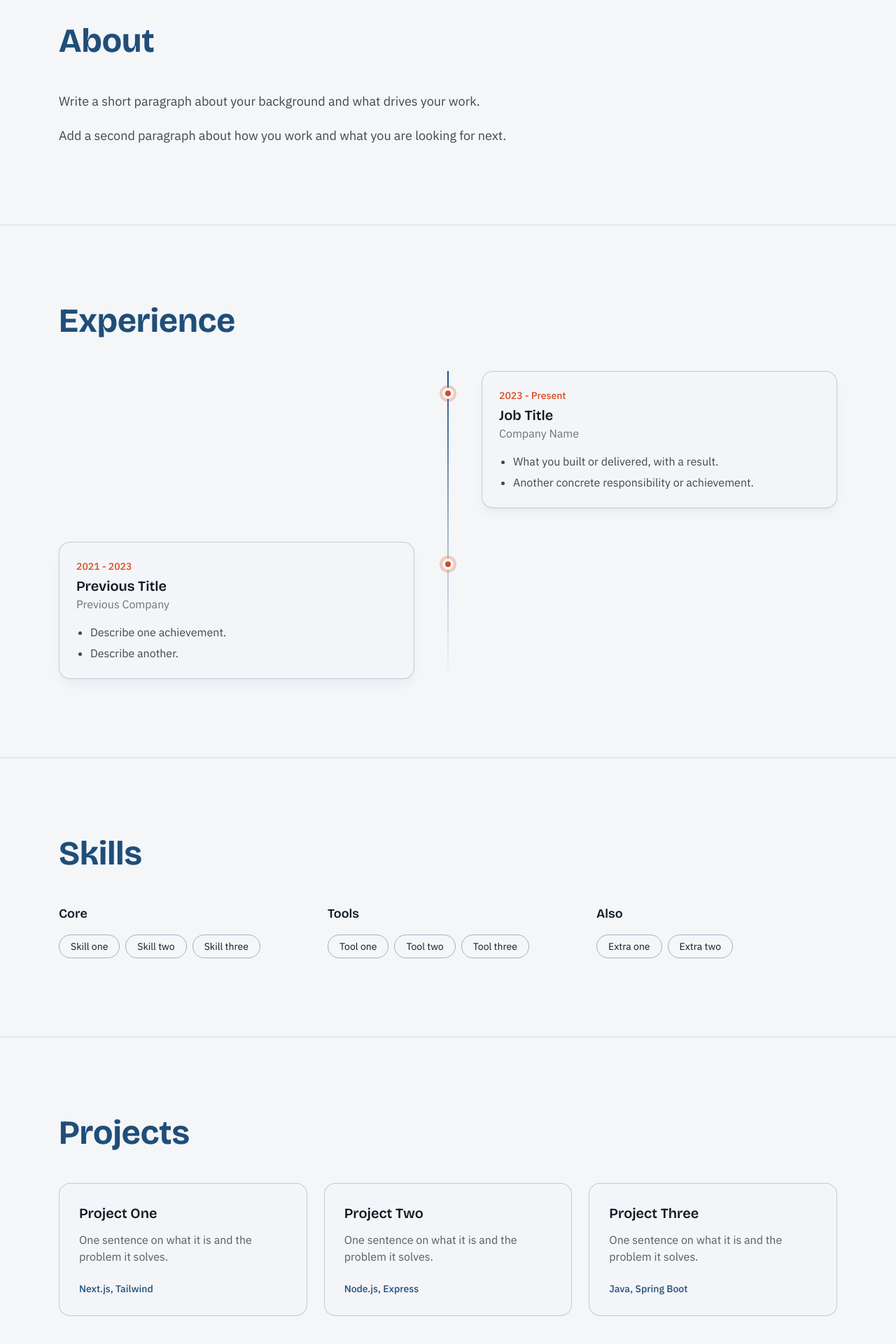
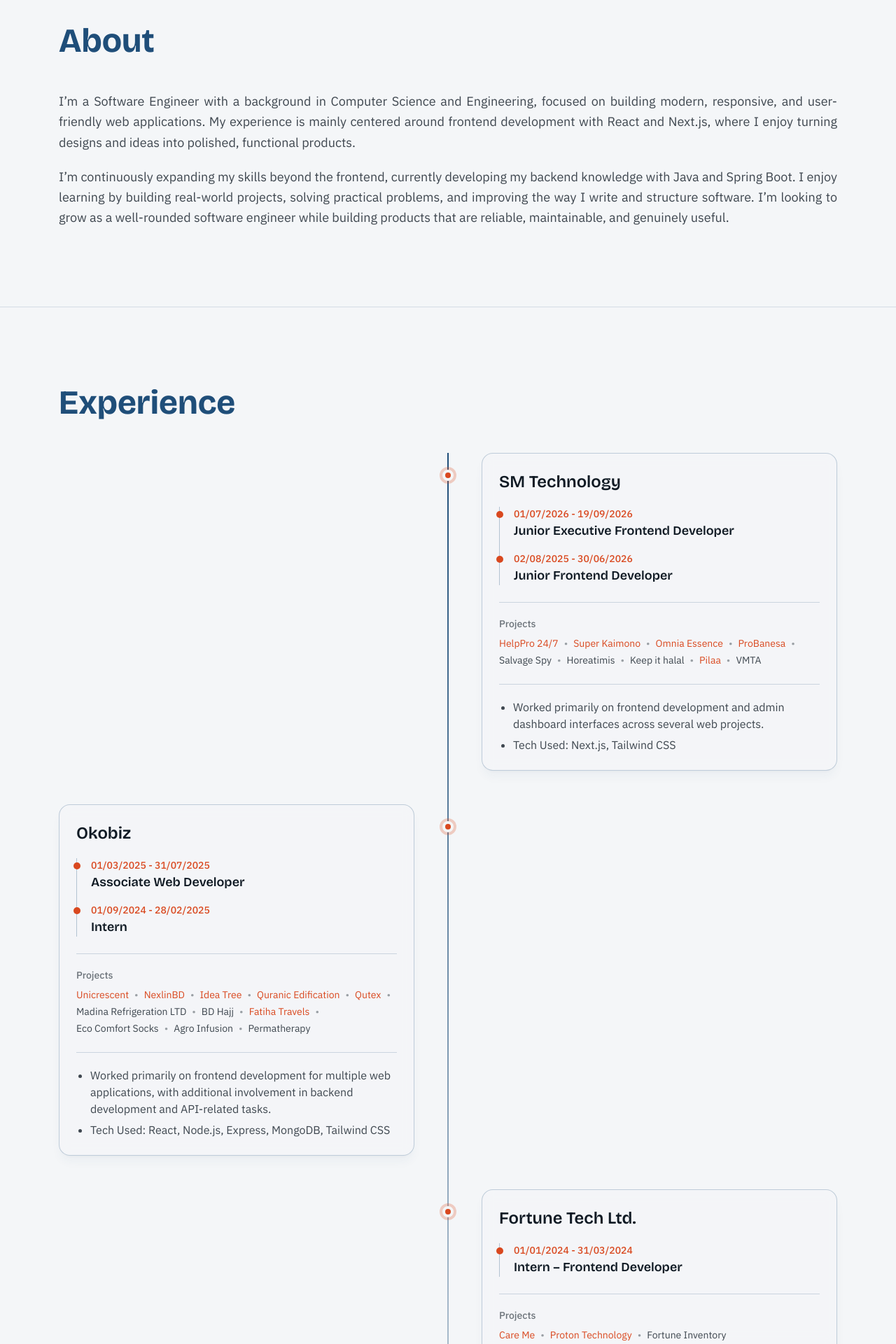
Before and after one commit to farhan-jabil/my-portfolio, a Next.js app: page / in a window 1280 px wide. Shown: the part 880-2800 px from the top of the page at 70% size. Built offline with nearby package versions, Linux system fonts and the light colour scheme.

Commit message:
working on information

```diff
--- a/components/Hero.tsx
+++ b/components/Hero.tsx
@@ -40,7 +40,7 @@ export default function Hero() {
             </span>
           </h1>
           <p
-            className="hero-in mt-6 max-w-xl text-lg leading-relaxed text-ink/70"
+            className="hero-in mt-6 max-w-xl text-lg leading-relaxed text-justify text-ink/70"
             style={d(650)}
           >
             {profile.tagline}
--- a/components/Reveal.tsx
+++ b/components/Reveal.tsx
@@ -1,29 +1,50 @@
 "use client";
 import { useEffect, useRef } from "react";
 import type { CSSProperties, ReactNode } from "react";
-import type { RevealDirection } from "../types";
+import type { RevealDirection } from "@/types";
 
 interface RevealProps {
   dir?: RevealDirection;
   delay?: number;
+  repeat?: boolean; // true = play every time it enters the screen
   className?: string;
   children: ReactNode;
 }
 
-export default function Reveal({ dir = "up", delay = 0, className = "", children }: RevealProps) {
+export default function Reveal({
+  dir = "up",
+  delay = 0,
+  repeat = false,
+  className = "",
+  children,
+}: RevealProps) {
   const ref = useRef<HTMLDivElement>(null);
+
   useEffect(() => {
     const el = ref.current;
     if (!el) return;
     const io = new IntersectionObserver(
-      ([e]) => { if (e.isIntersecting) { el.classList.add("in"); io.disconnect(); } },
-      { threshold: 0.15 }
+      ([e]) => {
+        if (e.intersectionRatio >= 0.15) {
+          el.classList.add("in");
+          if (!repeat) io.disconnect();
+        } else if (repeat && !e.isIntersecting) {
+          // fully out of view: reset so it can animate again next time
+          el.classList.remove("in");
+        }
+      },
+      { threshold: [0, 0.15] }
     );
     io.observe(el);
     return () => io.disconnect();
-  }, []);
+  }, [repeat]);
+
   return (
-    <div ref={ref} style={{ "--d": `${delay}ms` } as CSSProperties} className={`rv rv-${dir} ${className}`}>
+    <div
+      ref={ref}
+      style={{ "--d": `${delay}ms` } as CSSProperties}
+      className={`rv rv-${dir} ${className}`}
+    >
       {children}
     </div>
   );
--- a/components/Sections.tsx
+++ b/components/Sections.tsx
@@ -1,4 +1,10 @@
-import { about, experience, skills, projects, profile } from "../data/portfolio";
+import {
+  about,
+  experience,
+  skills,
+  projects,
+  profile,
+} from "../data/portfolio";
 import type { ReactNode } from "react";
 import Reveal from "./Reveal";
 
@@ -12,7 +18,11 @@ function Section({ id, title, children }: SectionProps) {
   return (
     <section id={id} className="scroll-mt-16 border-t border-blueprint/15">
       <div className="mx-auto max-w-6xl px-5 py-20 md:py-28">
-        <Reveal><h2 className="mb-12 font-display text-4xl font-bold text-blueprint md:text-5xl">{title}</h2></Reveal>
+        <Reveal>
+          <h2 className="mb-12 font-display text-4xl font-bold text-blueprint md:text-5xl">
+            {title}
+          </h2>
+        </Reveal>
         {children}
       </div>
     </section>
@@ -22,8 +32,12 @@ function Section({ id, title, children }: SectionProps) {
 export function About() {
   return (
     <Section id="about" title="About">
-      <div className="max-w-2xl space-y-5 text-lg leading-relaxed text-ink/80">
-        {about.map((p, i) => <Reveal key={i} delay={i * 150}><p>{p}</p></Reveal>)}
+      <div className="space-y-5 text-lg text-justify leading-relaxed text-ink/80">
+        {about.map((p, i) => (
+          <Reveal key={i} delay={i * 150}>
+            <p>{p}</p>
+          </Reveal>
+        ))}
       </div>
     </Section>
   );
@@ -34,19 +48,76 @@ export function Experience() {
     <Section id="experience" title="Experience">
       <div className="relative">
         <div className="absolute bottom-0 left-4 top-0 w-0.5 -translate-x-1/2 bg-gradient-to-b from-blueprint via-blueprint/40 to-transparent md:left-1/2" />
+
         <ol className="space-y-12">
           {experience.map((e, i) => {
-            const right = i % 2 === 0; // 1st right, 2nd left, 3rd right...
+            const right = i % 2 === 0;
+
             return (
-              <li key={e.role + e.company} className="relative pl-12 md:pl-0">
+              <li key={e.company} className="relative pl-12 md:pl-0">
                 <span className="absolute left-4 top-6 z-10 h-4 w-4 -translate-x-1/2 rounded-full border-4 border-paper bg-signal shadow-[0_0_0_4px_color-mix(in_srgb,var(--signal)_25%,transparent)] md:left-1/2" />
-                <Reveal dir={right ? "right" : "left"} className={`md:w-[calc(50%-3rem)] ${right ? "md:ml-auto" : "md:mr-auto"}`}>
+
+                <Reveal
+                  repeat
+                  dir={right ? "right" : "left"}
+                  className={`md:w-[calc(50%-3rem)] ${
+                    right ? "md:ml-auto" : "md:mr-auto"
+                  }`}
+                >
                   <div className="rounded-2xl border border-blueprint/25 bg-paper/70 p-6 shadow-lg shadow-blueprint/5 backdrop-blur transition duration-300 hover:-translate-y-1 hover:border-signal/60">
-                    <p className="text-sm font-medium text-signal">{e.period}</p>
-                    <h3 className="mt-1 font-display text-xl font-semibold">{e.role}</h3>
-                    <p className="text-ink/60">{e.company}</p>
-                    <ul className="mt-4 list-disc space-y-1.5 pl-5 text-ink/80">
-                      {e.points.map((p) => <li key={p}>{p}</li>)}
+                    <h3 className="font-display text-2xl font-semibold">
+                      {e.company}
+                    </h3>
+
+                    <ol className="mt-5 space-y-4 border-l border-blueprint/30 pl-5">
+                      {e.roles.map((r) => (
+                        <li key={r.title + r.period} className="relative">
+                          <span className="absolute -left-[25px] top-1.5 h-2.5 w-2.5 rounded-full bg-signal" />
+
+                          <p className="text-sm font-medium text-signal">
+                            {r.period}
+                          </p>
+
+                          <h4 className="font-display text-lg font-semibold">
+                            {r.title}
+                          </h4>
+                        </li>
+                      ))}
+                    </ol>
+
+                    <div className="mt-6 border-t border-blueprint/20 pt-5">
+                      <p className="mb-2 text-sm font-medium text-ink/60">
+                        Projects
+                      </p>
+
+                      <div className="flex flex-wrap gap-x-2 gap-y-1 text-sm text-ink/80">
+                        {e.projects.map((project, index) => (
+                          <span key={project.name}>
+                            {project.url ? (
+                              <a
+                                href={project.url}
+                                target="_blank"
+                                rel="noopener noreferrer"
+                                className="text-signal transition hover:underline"
+                              >
+                                {project.name}
+                              </a>
+                            ) : (
+                              <span>{project.name}</span>
+                            )}
+
+                            {index < e.projects.length - 1 && (
+                              <span className="ml-2 text-ink/40">•</span>
+                            )}
+                          </span>
+                        ))}
+                      </div>
+                    </div>
+
+                    <ul className="mt-6 list-disc space-y-1.5 border-t border-blueprint/20 pl-5 pt-5 text-ink/80">
+                      {e.points.map((p) => (
+                        <li key={p}>{p}</li>
+                      ))}
                     </ul>
                   </div>
                 </Reveal>
@@ -65,9 +136,18 @@ export function Skills() {
       <div className="grid gap-10 sm:grid-cols-2 lg:grid-cols-3">
         {skills.map((s, g) => (
           <Reveal key={s.group} delay={g * 120}>
-            <h3 className="mb-4 font-display text-lg font-semibold">{s.group}</h3>
+            <h3 className="mb-4 font-display text-lg font-semibold">
+              {s.group}
+            </h3>
             <ul className="flex flex-wrap gap-2">
-              {s.items.map((i) => <li key={i} className="rounded-full border border-blueprint/40 px-4 py-1.5 text-sm transition hover:-translate-y-0.5 hover:border-signal hover:text-signal">{i}</li>)}
+              {s.items.map((i) => (
+                <li
+                  key={i}
+                  className="rounded-full border border-blueprint/40 px-4 py-1.5 text-sm transition hover:-translate-y-0.5 hover:border-signal hover:text-signal"
+                >
+                  {i}
+                </li>
+              ))}
             </ul>
           </Reveal>
         ))}
@@ -82,10 +162,19 @@ export function Projects() {
       <div className="grid gap-6 md:grid-cols-2 lg:grid-cols-3">
         {projects.map((p, i) => (
           <Reveal key={p.title} delay={i * 130}>
-            <a href={p.link} className="group flex h-full flex-col rounded-2xl border border-blueprint/25 bg-paper/70 p-7 transition duration-300 hover:-translate-y-2 hover:border-signal/60 hover:shadow-2xl hover:shadow-signal/10">
-              <h3 className="font-display text-xl font-semibold transition-colors group-hover:text-signal">{p.title}</h3>
+            <a
+              href={p.link}
+              target="_blank"
+              rel="noreferrer"
+              className="group flex h-full flex-col rounded-2xl border border-blueprint/25 bg-paper/70 p-7 transition duration-300 hover:-translate-y-2 hover:border-signal/60 hover:shadow-2xl hover:shadow-signal/10"
+            >
+              <h3 className="font-display text-xl font-semibold transition-colors group-hover:text-signal">
+                {p.title}
+              </h3>
               <p className="mt-3 flex-1 text-ink/70">{p.desc}</p>
-              <p className="mt-6 text-sm font-medium text-blueprint">{p.tags.join(", ")}</p>
+              <p className="mt-6 text-sm font-medium text-blueprint">
+                {p.tags.join(", ")}
+              </p>
             </a>
           </Reveal>
         ))}
@@ -98,11 +187,27 @@ export function Contact() {
   return (
     <Section id="contact" title="Contact">
       <Reveal>
-        <p className="max-w-xl text-lg text-ink/80">Have a project or a role in mind? Send me an email and I will reply soon.</p>
+        <p className="max-w-xl text-lg text-ink/80">
+          Have a project or a role in mind? Send me an email and I will reply
+          soon.
+        </p>
         <div className="mt-8 flex flex-wrap gap-4">
-          <a href={`mailto:${profile.email}`} className="rounded-full bg-signal px-7 py-3.5 font-medium text-white shadow-lg shadow-signal/30 transition hover:-translate-y-1">{profile.email}</a>
+          <a
+            href={`mailto:${profile.email}`}
+            className="rounded-full bg-signal px-7 py-3.5 font-medium text-white shadow-lg shadow-signal/30 transition hover:-translate-y-1"
+          >
+            {profile.email}
+          </a>
           {profile.socials.map((s) => (
-            <a key={s.label} href={s.href} target="_blank" rel="noreferrer" className="rounded-full border border-ink/40 px-7 py-3.5 font-medium transition hover:-translate-y-1 hover:bg-ink hover:text-paper">{s.label}</a>
+            <a
+              key={s.label}
+              href={s.href}
+              target="_blank"
+              rel="noreferrer"
+              className="rounded-full border border-ink/40 px-7 py-3.5 font-medium transition hover:-translate-y-1 hover:bg-ink hover:text-paper"
+            >
+              {s.label}
+            </a>
           ))}
         </div>
       </Reveal>
--- a/data/portfolio.ts
+++ b/data/portfolio.ts
@@ -1,16 +1,23 @@
 // Edit everything about your portfolio here.
-import type { ExperienceItem, NavItem, Profile, Project, SkillGroup } from "../types";
-import myImage from "@/public/my_photo.jpeg"
+import type {
+  ExperienceItem,
+  NavItem,
+  Profile,
+  Project,
+  SkillGroup,
+} from "../types";
+import myImage from "@/public/my_photo.jpeg";
 
 export const profile: Profile = {
   name: "Farhan",
   role: "Your Role Here",
-  tagline: "One or two sentences about what you do and who you help.",
+  tagline:
+    "I’m a Software Engineer who loves turning ideas into functional, meaningful software. I’m constantly learning, building, and improving to create better digital experiences.",
   location: "Dhaka, Bangladesh",
   email: "you@example.com",
   status: "Open to work",
   image: myImage,
-  chips: ["Skill one", "Skill two", "Skill three"],
+  chips: ["Frontend Development", "React & Next.js", "UI/UX Implementation"],
   cv: "/Farhan-CV.pdf", // put your file in /public with this name
   socials: [
     { label: "GitHub", href: "https://github.com/" },
@@ -27,23 +34,211 @@ export const nav: NavItem[] = [
 ];
 
 export const about: string[] = [
-  "Write a short paragraph about your background and what drives your work.",
-  "Add a second paragraph about how you work and what you are looking for next.",
+  "I’m a Software Engineer with a background in Computer Science and Engineering, focused on building modern, responsive, and user-friendly web applications. My experience is mainly centered around frontend development with React and Next.js, where I enjoy turning designs and ideas into polished, functional products.",
+
+  "I’m continuously expanding my skills beyond the frontend, currently developing my backend knowledge with Java and Spring Boot. I enjoy learning by building real-world projects, solving practical problems, and improving the way I write and structure software. I’m looking to grow as a well-rounded software engineer while building products that are reliable, maintainable, and genuinely useful.",
 ];
 
 export const experience: ExperienceItem[] = [
-  { role: "Job Title", company: "Company Name", period: "2023 - Present", points: ["What you built or delivered, with a result.", "Another concrete responsibility or achievement."] },
-  { role: "Previous Title", company: "Previous Company", period: "2021 - 2023", points: ["Describe one achievement.", "Describe another."] },
+  {
+    company: "SM Technology",
+    roles: [
+      {
+        title: "Junior Executive Frontend Developer",
+        period: "01/07/2026 - 19/09/2026",
+      },
+      {
+        title: "Junior Frontend Developer",
+        period: "02/08/2025 - 30/06/2026",
+      },
+    ],
+    projects: [
+      { name: "HelpPro 24/7", url: "https://helppro247.com" },
+      { name: "Super Kaimono", url: "https://superkaimono.com" },
+      { name: "Omnia Essence", url: "https://omniaessence.net" },
+      { name: "ProBanesa", url: "https://web.probanesa.com" },
+      { name: "Salvage Spy" },
+      { name: "Horeatimis" },
+      { name: "Keep it halal" },
+      { name: "Pilaa", url: "https://pilaa-landing-page.vercel.app" },
+      { name: "VMTA" },
+    ],
+    points: [
+      "Worked primarily on frontend development and admin dashboard interfaces across several web projects.",
+      "Tech Used: Next.js, Tailwind CSS",
+    ],
+  },
+
+  {
+    company: "Okobiz",
+    roles: [
+      {
+        title: "Associate Web Developer",
+        period: "01/03/2025 - 31/07/2025",
+      },
+      {
+        title: "Intern",
+        period: "01/09/2024 - 28/02/2025",
+      },
+    ],
+    projects: [
+      { name: "Unicrescent", url: "https://www.unicrescent.com/" },
+      { name: "NexlinBD", url: "https://nexlinbd.com" },
+      { name: "Idea Tree", url: "https://ideatreebd.com" },
+      { name: "Quranic Edification", url: "https://quranicednet.com" },
+      { name: "Qutex", url: "https://qutexbd.com" },
+      { name: "Madina Refrigeration LTD" },
+      { name: "BD Hajj" },
+      { name: "Fatiha Travels", url: "https://fatihatravels.com" },
+      { name: "Eco Comfort Socks" },
+      { name: "Agro Infusion" },
+      { name: "Permatherapy" },
+    ],
+    points: [
+      "Worked primarily on frontend development for multiple web applications, with additional involvement in backend development and API-related tasks.",
+      "Tech Used: React, Node.js, Express, MongoDB, Tailwind CSS",
+    ],
+  },
+
+  {
+    company: "Fortune Tech Ltd.",
+    roles: [
+      {
+        title: "Intern – Frontend Developer",
+        period: "01/01/2024 - 31/03/2024",
+      },
+    ],
+    projects: [
+      { name: "Care Me", url: "https://caremebd.com" },
+      { name: "Proton Technology", url: "https://protontechbd.com" },
+      { name: "Fortune Inventory" },
+    ],
+    points: [
+      "Worked on frontend development for e-commerce and inventory management projects.",
+      "Tech Used: Angular, Tailwind CSS",
+    ],
+  },
+
+  {
+    company: "Solutya Private Limited",
+    roles: [
+      {
+        title: "Intern – Web Developer",
+        period: "01/09/2022 - 28/02/2023",
+      },
+    ],
+    projects: [
+      { name: "WappSolutya", url: "https://wapp.solutya.com/" },
+      {
+        name: "SolPlant",
+        url: "https://themeforest.net/item/solplant-flower-shop-ecommerce-htmlcss-template/43883469?s_rank=3",
+      },
+      { name: "SaaS", url: "https://sass-two.vercel.app" },
+      { name: "Doctor Guide", url: "https://doctor-guide.vercel.app" },
+      { name: "Blood Donors", url: "https://blood-bank-gamma.vercel.app" },
+      { name: "Koppee", url: "https://koppee.vercel.app" },
+      { name: "Gym Baran", url: "https://gym-baran-xi.vercel.app" },
+      { name: "Cake Zone", url: "https://farhan-jabil.github.io/cake-zone" },
+      { name: "EduBlink", url: "https://edublink-flax.vercel.app" },
+    ],
+    points: [
+      "Converted UI/UX designs into responsive web interfaces and worked on both React-based and HTML/CSS-based frontend projects.",
+      "Tech Used: HTML, CSS, Sass, Bootstrap, Tailwind CSS, JavaScript, and React.js",
+    ],
+  },
+
+  {
+    company: "Software Bazar Bangladesh",
+    roles: [
+      {
+        title: "Intern – Frontend Developer",
+        period: "01/01/2022 - 31/03/2022",
+      },
+    ],
+    projects: [{ name: "Hotel 365" }],
+    points: [
+      "Worked on the frontend of an ongoing Laravel-based project, implementing and refining user interfaces.",
+      "Tech Used: HTML, CSS, Bootstrap",
+    ],
+  },
 ];
 
 export const skills: SkillGroup[] = [
-  { group: "Core", items: ["Skill one", "Skill two", "Skill three"] },
-  { group: "Tools", items: ["Tool one", "Tool two", "Tool three"] },
-  { group: "Also", items: ["Extra one", "Extra two"] },
+  {
+    group: "Frontend",
+    items: [
+      "React.js",
+      "Next.js",
+      "JavaScript",
+      "HTML5",
+      "CSS3",
+      "Tailwind CSS",
+      "Bootstrap",
+      "Redux",
+      "Redux Toolkit",
+      "RTK Query",
+      "Responsive Design",
+      "Figma to React",
+    ],
+  },
+  {
+    group: "Backend",
+    items: [
+      "Node.js",
+      "Express.js",
+      "REST APIs",
+      "MongoDB",
+      "Java",
+      "Spring Boot",
+      "PostgreSQL",
+    ],
+  },
+  {
+    group: "Tools",
+    items: [
+      "Git",
+      "GitHub",
+      "VS Code",
+      "Figma",
+      "Vercel",
+      "Render",
+      "Termius",
+      "Postman",
+    ],
+  },
+  {
+    group: "Development",
+    items: [
+      "API Integration",
+      "Authentication",
+      "State Management",
+      "CRUD Applications",
+      "Dashboard Development",
+      "POS Systems",
+      "HRM Systems",
+      "UI Implementation",
+      "Web Application Development",
+    ],
+  },
 ];
 
 export const projects: Project[] = [
-  { title: "Project One", desc: "One sentence on what it is and the problem it solves.", tags: ["Next.js", "Tailwind"], link: "#" },
-  { title: "Project Two", desc: "One sentence on what it is and the problem it solves.", tags: ["Node.js", "Express"], link: "#" },
-  { title: "Project Three", desc: "One sentence on what it is and the problem it solves.", tags: ["Java", "Spring Boot"], link: "#" },
+  {
+    title: "Work Stream",
+    desc: "Work Stream is a full-stack employee management platform designed to streamline leave requests, approvals, employee records, and administrative workflow.",
+    tags: ["Next.js", "Tailwind", "Node.js", "Express", "MongoDB"],
+    link: "https://work-stream-fj.vercel.app/",
+  },
+  {
+    title: "Project Two",
+    desc: "One sentence on what it is and the problem it solves.",
+    tags: ["Node.js", "Express"],
+    link: "#",
+  },
+  {
+    title: "Project Three",
+    desc: "One sentence on what it is and the problem it solves.",
+    tags: ["Java", "Spring Boot"],
+    link: "#",
+  },
 ];
```
Also changed, not shown: components/Navbar.tsx (+8 -7 lines), types/index.ts (+12 -2 lines).
